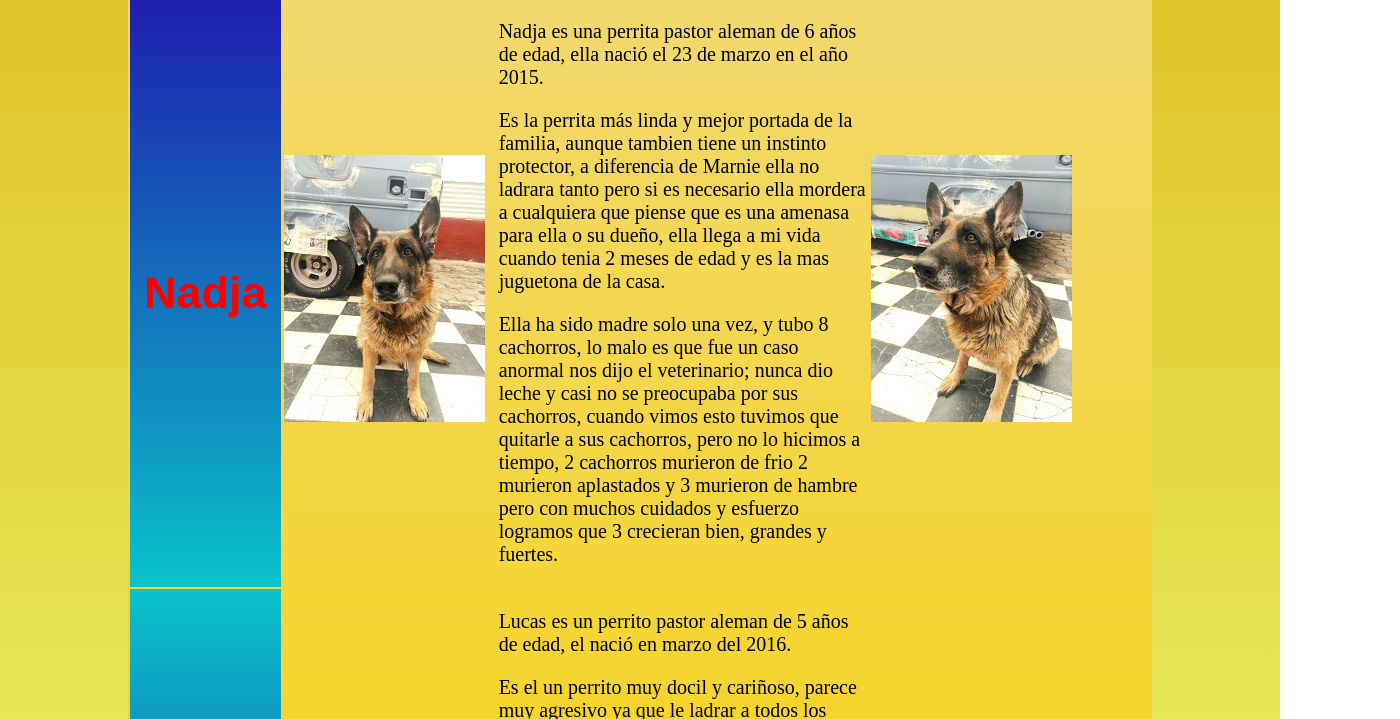
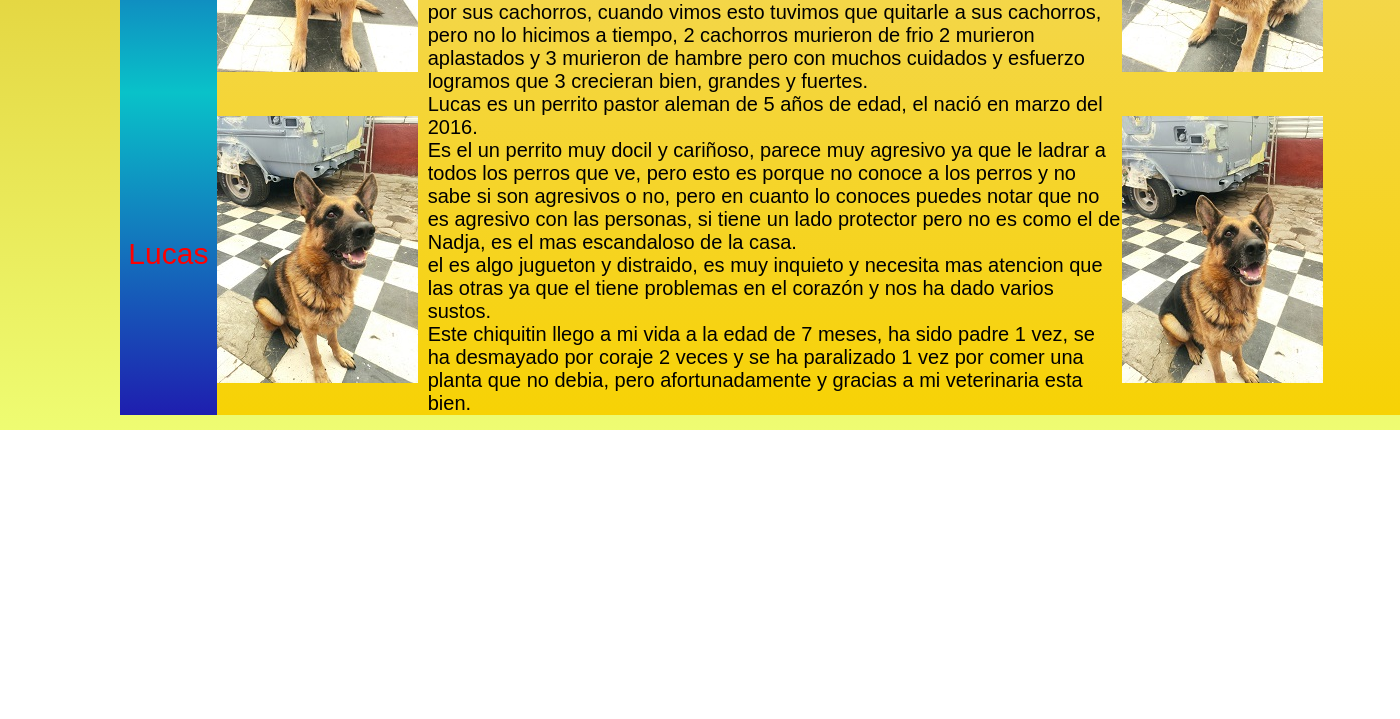
Before and after one commit to imanol-um/Proyecto_Programaci-n_Web_1, a plain HTML site: page mascotas.html in a window 1280 px wide. Shown: the part 583-1302 px from the top of the page, 1400 px wide, since content can reach past the window. After the commit the page ends 1013 px from the top, so only its background shows below. Drawn offline with Linux system fonts and the light colour scheme.

Commit message:
importando los archivos .css

```diff
--- a/css/vic.css
+++ b/css/vic.css
@@ -1,3 +1,6 @@
+@import url('reset.css');
+@import url('fuentes.css');
+
 /*Header*/
 header{
     width: 100%;
```
